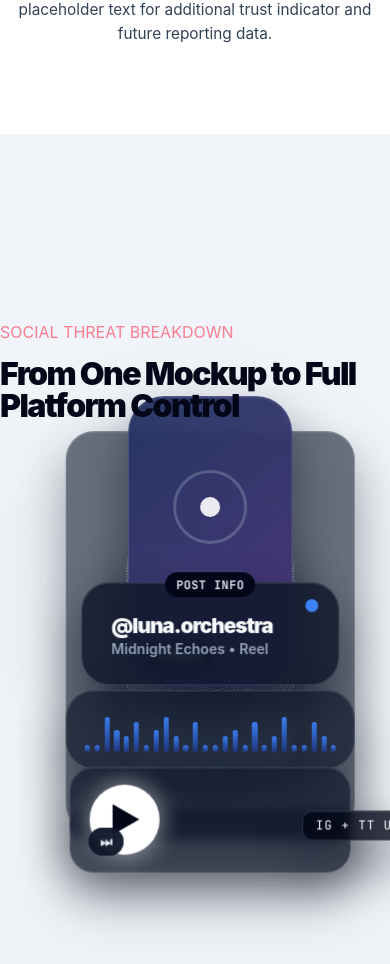
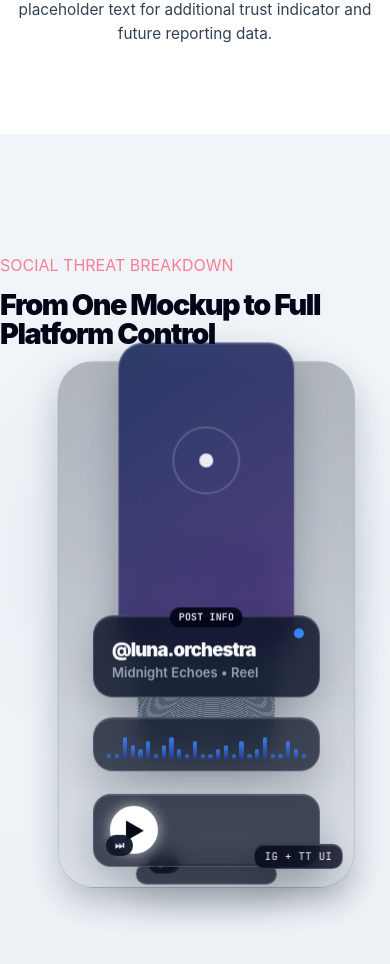
Before and after one commit to JoshPopov/framewatch, a React (Vite) app: page / in a window 390 px wide. Shown: the part 1697-2661 px from the top of the page. Built offline with nearby package versions, Linux system fonts and the light colour scheme; a web font is replaced by a local one.

Commit message:
Lock explode section scroll and refine in-frame UI layout

```diff
--- a/src/main.jsx
+++ b/src/main.jsx
@@ -127,31 +127,97 @@ function MatrixGrid() {
 }
 
 function ExplodedRebuildSection() {
+  const sectionRef = React.useRef(null);
   const [progress, setProgress] = useState(0);
+  const progressRef = React.useRef(0);
 
   useEffect(() => {
-    const section = document.querySelector('.exploded-section');
+    const section = sectionRef.current;
     if (!section) return;
 
-    const handleScroll = () => {
+    const navOffset = 86;
+    const touchState = { y: null };
+
+    const isLockedRange = () => {
       const rect = section.getBoundingClientRect();
-      const viewport = window.innerHeight;
-      const total = rect.height - viewport;
-      const current = Math.min(Math.max(-rect.top, 0), total);
-      setProgress(total > 0 ? current / total : 0);
+      return rect.top <= navOffset + 8 && rect.bottom >= window.innerHeight - 8;
     };
 
-    handleScroll();
-    window.addEventListener('scroll', handleScroll, { passive: true });
-    window.addEventListener('resize', handleScroll);
+    const advanceProgress = (delta) => {
+      const next = Math.min(1, Math.max(0, progressRef.current + (delta * 0.0011)));
+      progressRef.current = next;
+      setProgress(next);
+    };
+
+    const onWheel = (event) => {
+      const delta = event.deltaY;
+      if (!isLockedRange()) return;
+
+      const scrollingDown = delta > 0;
+      const shouldLock = (scrollingDown && progressRef.current < 0.999) || (!scrollingDown && progressRef.current > 0.001);
+      if (!shouldLock) return;
+
+      event.preventDefault();
+      advanceProgress(delta);
+    };
+
+    const onKeyDown = (event) => {
+      const map = {
+        ArrowDown: 110,
+        PageDown: 220,
+        ' ': 170,
+        ArrowUp: -110,
+        PageUp: -220
+      };
+
+      if (!(event.key in map) || !isLockedRange()) return;
+      const delta = map[event.key];
+      const shouldLock = (delta > 0 && progressRef.current < 0.999) || (delta < 0 && progressRef.current > 0.001);
+      if (!shouldLock) return;
+
+      event.preventDefault();
+      advanceProgress(delta);
+    };
+
+    const onTouchStart = (event) => {
+      touchState.y = event.touches[0]?.clientY ?? null;
+    };
+
+    const onTouchMove = (event) => {
+      if (!isLockedRange() || touchState.y === null) return;
+
+      const y = event.touches[0]?.clientY ?? touchState.y;
+      const delta = (touchState.y - y) * 1.4;
+      touchState.y = y;
+
+      const shouldLock = (delta > 0 && progressRef.current < 0.999) || (delta < 0 && progressRef.current > 0.001);
+      if (!shouldLock) return;
+
+      event.preventDefault();
+      advanceProgress(delta);
+    };
+
+    const onTouchEnd = () => {
+      touchState.y = null;
+    };
+
+    window.addEventListener('wheel', onWheel, { passive: false });
+    window.addEventListener('keydown', onKeyDown, { passive: false });
+    window.addEventListener('touchstart', onTouchStart, { passive: true });
+    window.addEventListener('touchmove', onTouchMove, { passive: false });
+    window.addEventListener('touchend', onTouchEnd, { passive: true });
+
     return () => {
-      window.removeEventListener('scroll', handleScroll);
-      window.removeEventListener('resize', handleScroll);
+      window.removeEventListener('wheel', onWheel);
+      window.removeEventListener('keydown', onKeyDown);
+      window.removeEventListener('touchstart', onTouchStart);
+      window.removeEventListener('touchmove', onTouchMove);
+      window.removeEventListener('touchend', onTouchEnd);
     };
   }, []);
 
   return (
-    <div className="exploded-section">
+    <div ref={sectionRef} className="exploded-section">
       <div className="exploded-sticky">
         <div className="exploded-heading">
           <p className="eyebrow">SOCIAL THREAT BREAKDOWN</p>
@@ -159,7 +225,7 @@ function ExplodedRebuildSection() {
         </div>
 
         <div className="mockup-stage" style={{ '--progress': progress }}>
-          <article className="mock-piece piece-frame"><span>FRAME</span></article>
+          <article className="mock-piece piece-frame"></article>
           <article className="mock-piece piece-cover"><span>COVER</span><i></i></article>
           <article className="mock-piece piece-meta">
             <span>POST INFO</span>
--- a/src/styles.css
+++ b/src/styles.css
@@ -443,29 +443,29 @@ h1 span { color: #f43f5e; }
 }
 
 .exploded-section {
-  min-height: 180vh;
+  min-height: 195vh;
   position: relative;
 }
 
 .exploded-sticky {
   position: sticky;
-  top: 4.6rem;
-  min-height: calc(100vh - 4.6rem);
-  padding: 3.8rem 1.2rem 2rem;
+  top: 4.9rem;
+  min-height: calc(100vh - 4.9rem);
+  padding: 2.8rem 1.2rem 1.8rem;
   display: grid;
   place-items: center;
   overflow: hidden;
   background:
-    radial-gradient(circle at 50% 48%, rgba(148, 163, 184, 0.14), transparent 56%),
+    radial-gradient(circle at 50% 44%, rgba(148, 163, 184, 0.16), transparent 54%),
     linear-gradient(180deg, #f1f5f9 0%, #edf2f7 100%);
 }
 
 .exploded-heading {
   position: absolute;
-  top: 6.1rem;
+  top: 2.2rem;
   left: 50%;
   transform: translateX(-50%);
-  z-index: 8;
+  z-index: 20;
   width: min(920px, 100%);
   pointer-events: none;
 }
@@ -478,65 +478,60 @@ h1 span { color: #f43f5e; }
 .exploded-heading .title {
   color: #020617;
   margin-top: 0.8rem;
-  font-size: clamp(2rem, 4.7vw, 4rem);
+  font-size: clamp(1.8rem, 4.2vw, 3.25rem);
 }
 
 .mockup-stage {
   --progress: 0;
-  --explode: clamp(0, calc(var(--progress) * 2.1), 1);
-  --rebuild: clamp(0, calc((var(--progress) - 0.52) * 2.3), 1);
+  --explode: clamp(0, calc(var(--progress) * 2.2), 1);
+  --rebuild: clamp(0, calc((var(--progress) - 0.52) * 2.2), 1);
   position: relative;
-  width: min(1040px, 96vw);
-  aspect-ratio: 1 / 0.98;
+  width: min(900px, 94vw);
+  aspect-ratio: 1 / 0.9;
 }
 
 .mock-piece {
   position: absolute;
   left: 50%;
   top: 52%;
-  border-radius: 28px;
-  border: 1px solid rgba(148, 163, 184, 0.22);
-  background: rgba(15, 23, 42, 0.7);
-  box-shadow: 0 24px 50px rgba(2, 6, 23, 0.44), inset 0 1px 0 rgba(255, 255, 255, 0.07);
-  transform-style: preserve-3d;
-  backdrop-filter: blur(5px);
+  border-radius: 20px;
+  border: 1px solid rgba(148, 163, 184, 0.3);
+  background: rgba(15, 23, 42, 0.76);
+  box-shadow: 0 16px 34px rgba(15, 23, 42, 0.22), inset 0 1px 0 rgba(255, 255, 255, 0.12);
+  backdrop-filter: blur(10px);
 }
 
 .piece-frame {
-  width: min(500px, 74vw);
-  aspect-ratio: 0.72;
+  width: min(390px, 58vw);
+  aspect-ratio: 9 / 16;
   z-index: 1;
+  border-radius: 36px;
+  border: 1px solid rgba(148, 163, 184, 0.42);
+  background: linear-gradient(180deg, rgba(15, 23, 42, 0.28), rgba(15, 23, 42, 0.08));
+  transform: translate(-50%, -50%);
+}
+
+.piece-cover {
+  width: min(238px, 34vw);
+  aspect-ratio: 9 / 16;
+  z-index: 4;
+  border-radius: 26px;
+  background: linear-gradient(145deg, rgba(34, 51, 97, 0.95), rgba(76, 52, 124, 0.92));
   transform:
     translate(-50%, -50%)
     translate(
-      calc(0px + var(--explode) * 6px + var(--rebuild) * -24px),
-      calc(0px + var(--explode) * 10px + var(--rebuild) * 20px)
+      calc(0px + var(--explode) * -300px + var(--rebuild) * -102px),
+      calc(-126px + var(--explode) * -162px + var(--rebuild) * 12px)
     )
-    rotate(calc(var(--explode) * -6deg + var(--rebuild) * 6deg));
-  opacity: calc(0.85 - var(--explode) * 0.58 + var(--rebuild) * 0.32);
-}
-
-.piece-cover {
-  width: min(290px, 42vw);
-  aspect-ratio: 9 / 16;
-  z-index: 4;
-  border-radius: 36px;
-  background: linear-gradient(140deg, rgba(34, 51, 97, 0.96), rgba(76, 52, 124, 0.94));
-  transform:
-    translate(-50%, -50%)
-    translate(
-      calc(0px + var(--explode) * -248px + var(--rebuild) * -236px),
-      calc(-90px + var(--explode) * -120px + var(--rebuild) * -84px)
-    )
-    rotate(calc(var(--explode) * -18deg + var(--rebuild) * 18deg));
+    rotate(calc(var(--explode) * -18deg + var(--rebuild) * 14deg));
 }
 
 .piece-cover i {
   position: absolute;
-  width: 74px;
-  height: 74px;
+  width: 68px;
+  height: 68px;
   border-radius: 999px;
-  border: 3px solid rgba(148, 163, 184, 0.38);
+  border: 2px solid rgba(148, 163, 184, 0.34);
   left: 50%;
   top: 38%;
   transform: translate(-50%, -50%);
@@ -544,8 +539,8 @@ h1 span { color: #f43f5e; }
 
 .piece-cover i::after {
   content: '';
-  width: 20px;
-  height: 20px;
+  width: 14px;
+  height: 14px;
   border-radius: 999px;
   background: rgba(255, 255, 255, 0.9);
   position: absolute;
@@ -555,114 +550,115 @@ h1 span { color: #f43f5e; }
 }
 
 .piece-meta {
-  width: min(440px, 66vw);
-  padding: 1.65rem 1.8rem;
-  z-index: 6;
-  background: rgba(15, 23, 42, 0.84);
+  width: min(304px, 44vw);
+  padding: 1rem 1.1rem;
+  z-index: 8;
+  background: rgba(15, 23, 42, 0.86);
   transform:
     translate(-50%, -50%)
     translate(
-      calc(0px + var(--explode) * 220px + var(--rebuild) * 0px),
-      calc(2px + var(--explode) * -34px + var(--rebuild) * -2px)
+      calc(0px + var(--explode) * 278px + var(--rebuild) * 95px),
+      calc(32px + var(--explode) * -135px + var(--rebuild) * -162px)
     )
-    rotate(calc(var(--explode) * 7deg + var(--rebuild) * 0deg));
+    rotate(calc(var(--explode) * 8deg + var(--rebuild) * 0deg));
 }
 
 .piece-meta h3 {
-  font-size: clamp(2rem, 3.5vw, 3rem);
+  font-size: clamp(1.16rem, 1.9vw, 1.5rem);
   color: #f8fafc;
   margin: 0.45rem 0 0;
+  line-height: 1.15;
 }
 
 .piece-meta p {
-  margin: 0.2rem 0 0;
+  margin: 0.22rem 0 0;
   color: #94a3b8;
-  font-size: clamp(1.12rem, 1.8vw, 1.6rem);
+  font-size: clamp(0.82rem, 1.2vw, 1rem);
   font-weight: 600;
 }
 
 .piece-meta b {
   position: absolute;
-  width: 13px;
-  height: 13px;
+  width: 10px;
+  height: 10px;
   border-radius: 999px;
-  right: 1.2rem;
-  top: 1rem;
+  right: 0.9rem;
+  top: 0.8rem;
   background: #3b82f6;
 }
 
 .piece-video {
-  width: min(278px, 43vw);
-  aspect-ratio: 0.72;
+  width: min(186px, 27vw);
+  aspect-ratio: 9 / 14;
   z-index: 3;
   background:
-    radial-gradient(circle at 18% 26%, rgba(255, 255, 255, 0.34), transparent 45%),
-    repeating-radial-gradient(circle at 54% 52%, rgba(148, 163, 184, 0.76) 0 0.9px, rgba(51, 65, 85, 0.82) 1px 2.2px),
+    radial-gradient(circle at 18% 26%, rgba(255, 255, 255, 0.35), transparent 45%),
+    repeating-radial-gradient(circle at 54% 52%, rgba(148, 163, 184, 0.72) 0 0.9px, rgba(51, 65, 85, 0.84) 1px 2px),
     rgba(100, 116, 139, 0.4);
   transform:
     translate(-50%, -50%)
     translate(
-      calc(0px + var(--explode) * -188px + var(--rebuild) * 264px),
-      calc(24px + var(--explode) * 125px + var(--rebuild) * 8px)
+      calc(0px + var(--explode) * -216px + var(--rebuild) * 96px),
+      calc(24px + var(--explode) * 180px + var(--rebuild) * 20px)
     )
-    rotate(calc(var(--explode) * 16deg + var(--rebuild) * -2deg));
+    rotate(calc(var(--explode) * 15deg + var(--rebuild) * 0deg));
 }
 
 .piece-actions {
-  width: min(488px, 72vw);
-  padding: 0.95rem 1.2rem;
-  z-index: 2;
-  border-radius: 16px;
+  width: min(172px, 25vw);
+  padding: 0.62rem 0.9rem;
+  z-index: 7;
+  border-radius: 12px;
   display: flex;
-  justify-content: space-around;
+  justify-content: space-between;
   color: #94a3b8;
-  font-size: 1.55rem;
+  font-size: 1rem;
   transform:
     translate(-50%, -50%)
     translate(
-      calc(0px + var(--explode) * -8px + var(--rebuild) * 0px),
-      calc(194px + var(--explode) * -28px + var(--rebuild) * 132px)
+      calc(0px + var(--explode) * -102px + var(--rebuild) * 88px),
+      calc(250px + var(--explode) * -56px + var(--rebuild) * -90px)
     )
-    rotate(calc(var(--explode) * -7deg + var(--rebuild) * 0deg));
+    rotate(calc(var(--explode) * -8deg + var(--rebuild) * 0deg));
 }
 
 .piece-wave {
-  width: min(520px, 74vw);
-  padding: 0.98rem 1.1rem;
-  z-index: 7;
+  width: min(304px, 45vw);
+  padding: 0.7rem 0.8rem;
+  z-index: 9;
   transform:
     translate(-50%, -50%)
     translate(
-      calc(0px + var(--explode) * -58px + var(--rebuild) * 252px),
-      calc(98px + var(--explode) * 152px + var(--rebuild) * -12px)
+      calc(0px + var(--explode) * -72px + var(--rebuild) * 0px),
+      calc(120px + var(--explode) * 190px + var(--rebuild) * 24px)
     )
     rotate(calc(var(--explode) * -12deg + var(--rebuild) * 0deg));
 }
 
 .piece-wave div {
   display: flex;
-  gap: 0.3rem;
+  gap: 0.22rem;
   align-items: flex-end;
-  height: 46px;
+  height: 30px;
 }
 
 .piece-wave i {
   flex: 1;
   border-radius: 999px;
   background: linear-gradient(180deg, rgba(59, 130, 246, 0.95), rgba(30, 64, 175, 0.58));
-  min-height: 7px;
+  min-height: 5px;
 }
 
-.piece-wave i:nth-child(3n) { height: 35px; }
-.piece-wave i:nth-child(4n) { height: 22px; }
-.piece-wave i:nth-child(5n) { height: 16px; }
-.piece-wave i:nth-child(6n) { height: 30px; }
+.piece-wave i:nth-child(3n) { height: 22px; }
+.piece-wave i:nth-child(4n) { height: 14px; }
+.piece-wave i:nth-child(5n) { height: 10px; }
+.piece-wave i:nth-child(6n) { height: 18px; }
 
 .piece-controls {
-  width: min(468px, 72vw);
-  padding: 1.06rem 1.2rem;
-  z-index: 8;
-  border-radius: 24px;
+  width: min(304px, 45vw);
+  padding: 0.72rem 1rem;
+  z-index: 10;
+  border-radius: 18px;
   display: flex;
   justify-content: space-between;
   align-items: center;
@@ -670,66 +666,65 @@ h1 span { color: #f43f5e; }
   transform:
     translate(-50%, -50%)
     translate(
-      calc(0px + var(--explode) * 168px + var(--rebuild) * -258px),
-      calc(188px + var(--explode) * 172px + var(--rebuild) * 128px)
+      calc(0px + var(--explode) * 220px + var(--rebuild) * 0px),
+      calc(206px + var(--explode) * 220px + var(--rebuild) * 46px)
     )
     rotate(calc(var(--explode) * 12deg + var(--rebuild) * 0deg));
 }
 
 .piece-controls b {
-  width: 70px;
-  height: 70px;
+  width: 48px;
+  height: 48px;
   border-radius: 999px;
   display: grid;
   place-items: center;
-  font-size: 2.1rem;
+  font-size: 1.4rem;
   background: #fff;
   color: #020617;
-  box-shadow: 0 0 24px rgba(255, 255, 255, 0.6);
+  box-shadow: 0 0 14px rgba(255, 255, 255, 0.6);
 }
 
 .piece-pill {
   width: fit-content;
-  padding: 0.35rem 0.78rem;
+  padding: 0.28rem 0.6rem;
   border-radius: 10px;
-  z-index: 9;
+  z-index: 11;
   color: #f8fafc;
-  background: rgba(2, 6, 23, 0.78);
+  background: rgba(2, 6, 23, 0.8);
   font-family: 'JetBrains Mono', monospace;
-  letter-spacing: 0.08em;
-  font-size: 0.78rem;
+  letter-spacing: 0.04em;
+  font-size: 0.66rem;
   transform:
     translate(-50%, -50%)
     translate(
-      calc(148px + var(--explode) * 250px + var(--rebuild) * -196px),
-      calc(194px + var(--explode) * -76px + var(--rebuild) * 120px)
+      calc(92px + var(--explode) * 270px + var(--rebuild) * -20px),
+      calc(232px + var(--explode) * -102px + var(--rebuild) * 46px)
     )
-    rotate(calc(var(--explode) * 10deg + var(--rebuild) * 0deg));
+    rotate(calc(var(--explode) * 9deg + var(--rebuild) * 0deg));
 }
 
 .mock-piece > span {
   position: absolute;
-  left: 18px;
-  bottom: 16px;
+  left: 12px;
+  bottom: 10px;
   font-family: 'JetBrains Mono', monospace;
   font-weight: 700;
-  font-size: 0.84rem;
-  letter-spacing: 0.04em;
+  font-size: 0.64rem;
+  letter-spacing: 0.02em;
   color: #e2e8f0;
-  background: rgba(15, 23, 42, 0.8);
+  background: rgba(15, 23, 42, 0.78);
   border-radius: 999px;
-  padding: 0.3rem 0.7rem;
+  padding: 0.24rem 0.54rem;
 }
 
 .piece-meta > span {
   left: 50%;
-  top: -11px;
+  top: -9px;
   bottom: auto;
   transform: translateX(-50%);
-  background: rgba(2, 6, 23, 0.95);
-  font-size: 0.74rem;
+  background: rgba(2, 6, 23, 0.92);
+  font-size: 0.62rem;
 }
-
 
 .pricing {
   background: radial-gradient(circle at 50% -12%, rgba(251, 113, 133, 0.17), transparent 45%), #f8fafc;
@@ -914,18 +909,42 @@ h1 span { color: #f43f5e; }
   }
 
 
-  .mockup-stage {
-    width: min(940px, 98vw);
-    aspect-ratio: 1 / 1.08;
-    margin-top: 2rem;
+  .exploded-section {
+    min-height: 210vh;
   }
 
-  .piece-meta h3 {
-    font-size: clamp(1.3rem, 3.2vw, 1.9rem);
+  .exploded-sticky {
+    top: 4.4rem;
+    min-height: calc(100vh - 4.4rem);
+    padding-top: 2.3rem;
   }
 
-  .piece-meta p {
-    font-size: clamp(0.88rem, 2.6vw, 1.2rem);
+  .mockup-stage {
+    width: min(520px, 96vw);
+    aspect-ratio: 1 / 1.3;
+    margin-top: 2.4rem;
+  }
+
+  .piece-frame {
+    width: min(330px, 76vw);
+  }
+
+  .piece-cover {
+    width: min(194px, 45vw);
+  }
+
+  .piece-meta,
+  .piece-wave,
+  .piece-controls {
+    width: min(250px, 58vw);
+  }
+
+  .piece-video {
+    width: min(148px, 35vw);
+  }
+
+  .piece-actions {
+    width: min(144px, 36vw);
   }
 
   .price-cta {
```
